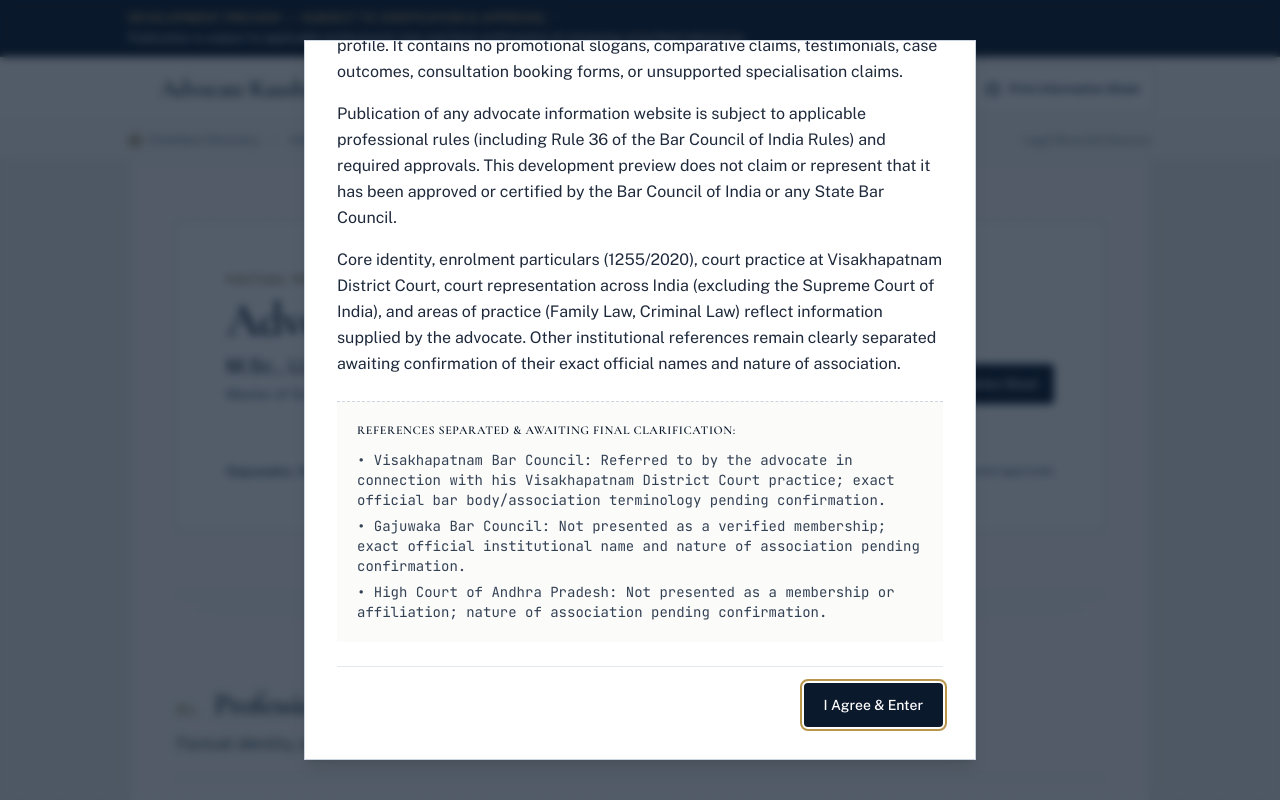
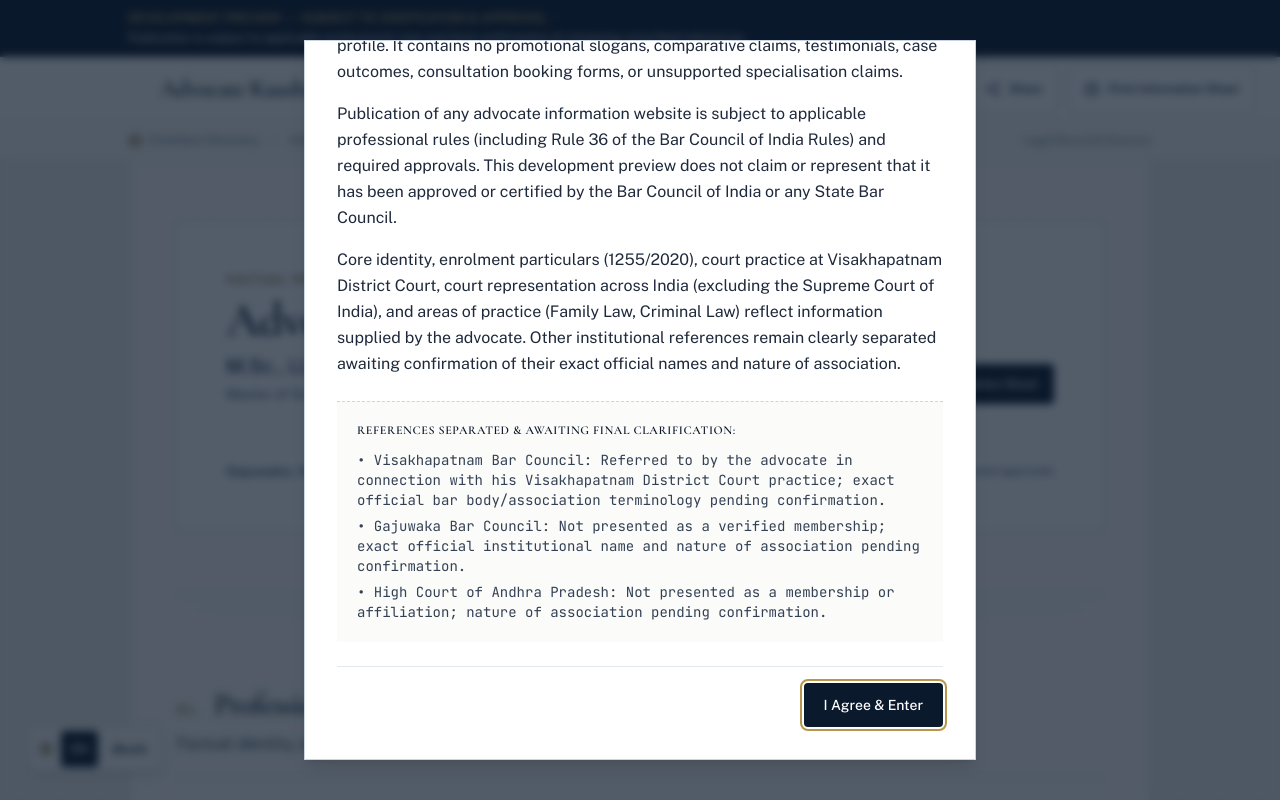
Before and after one commit to jawedimtiaz/advocate-kaushal-kishor, a React (Vite) app: page / in a window 1280 px wide. Shown: the top 800 px of the page. Built offline with nearby package versions, Linux system fonts and the light colour scheme.

Commit message:
feat(ui): add language switcher and share functionality
- Introduce a floating language switcher for improved accessibility.
- Add "Share" functionality to the header with clipboard support.
- Update translations to include UI labels for new features.

```diff
--- a/src/App.tsx
+++ b/src/App.tsx
@@ -14,6 +14,7 @@ import { SpecializationsTags } from './components/SpecializationsTags';
 import { ContactSection } from './components/ContactSection';
 import { Footer } from './components/Footer';
 import { RegulatoryModal } from './components/RegulatoryModal';
+import { FloatingLanguageSwitcher } from './components/FloatingLanguageSwitcher';
 
 const LANGUAGE_STORAGE_KEY = 'advocate_kk_language_pref';
 const BCI_DISCLAIMER_STORAGE_KEY = 'bci_disclaimer_accepted';
@@ -558,6 +559,17 @@ export default function App() {
         onLanguageChange={setLanguage}
       />
 
+      {/* Floating Minimalist Bottom-Left Language Switcher */}
+      <FloatingLanguageSwitcher
+        language={language}
+        onLanguageChange={setLanguage}
+        languageLabel={t.nav.languageLabel}
+        switcherEnActive={t.nav.languageSwitcherEnActive}
+        switcherEnInactive={t.nav.languageSwitcherEnInactive}
+        switcherTeActive={t.nav.languageSwitcherTeActive}
+        switcherTeInactive={t.nav.languageSwitcherTeInactive}
+      />
+
       {/* Discreet, Low-Profile 'Scroll to Top' Button */}
       <button
         type="button"
--- /dev/null
+++ b/src/components/FloatingLanguageSwitcher.tsx
@@ -0,0 +1,64 @@
+import React from 'react';
+import { Globe } from 'lucide-react';
+import { Language } from '../data/translations';
+
+interface FloatingLanguageSwitcherProps {
+  language: Language;
+  onLanguageChange: (lang: Language) => void;
+  languageLabel: string;
+  switcherEnActive: string;
+  switcherEnInactive: string;
+  switcherTeActive: string;
+  switcherTeInactive: string;
+}
+
+export const FloatingLanguageSwitcher: React.FC<FloatingLanguageSwitcherProps> = ({
+  language,
+  onLanguageChange,
+  languageLabel,
+  switcherEnActive,
+  switcherEnInactive,
+  switcherTeActive,
+  switcherTeInactive,
+}) => {
+  return (
+    <aside
+      aria-label={languageLabel}
+      className="no-print fixed bottom-5 left-5 sm:bottom-7 sm:left-7 z-30 inline-flex items-center gap-1 p-1 bg-[#FBFBF9]/95 backdrop-blur-md border border-[#CBD5E1] hover:border-[#B8964C]/70 shadow-md hover:shadow-lg rounded-lg transition-all duration-200"
+    >
+      <div className="pl-1.5 pr-1 text-[#785C22] shrink-0" aria-hidden="true">
+        <Globe className="w-3.5 h-3.5" />
+      </div>
+      <div role="group" aria-label={languageLabel} className="inline-flex items-center gap-1">
+        <button
+          type="button"
+          onClick={() => onLanguageChange('en')}
+          aria-pressed={language === 'en'}
+          aria-label={language === 'en' ? switcherEnActive : switcherEnInactive}
+          lang="en"
+          className={`min-h-[36px] min-w-[36px] px-2.5 py-1 text-xs font-semibold rounded transition-all duration-150 cursor-pointer focus-visible:outline-2 focus-visible:outline-offset-1 focus-visible:outline-[#B8964C] ${
+            language === 'en'
+              ? 'bg-[#0B192C] text-white shadow-xs'
+              : 'text-[#334155] hover:text-[#0B192C] hover:bg-[#F1F5F9]'
+          }`}
+        >
+          EN
+        </button>
+        <button
+          type="button"
+          onClick={() => onLanguageChange('te')}
+          aria-pressed={language === 'te'}
+          aria-label={language === 'te' ? switcherTeActive : switcherTeInactive}
+          lang="te"
+          className={`min-h-[36px] min-w-[36px] px-2.5 py-1 text-xs font-semibold rounded transition-all duration-150 cursor-pointer focus-visible:outline-2 focus-visible:outline-offset-1 focus-visible:outline-[#B8964C] ${
+            language === 'te'
+              ? 'bg-[#0B192C] text-white shadow-xs'
+              : 'text-[#334155] hover:text-[#0B192C] hover:bg-[#F1F5F9]'
+          }`}
+        >
+          తెలుగు
+        </button>
+      </div>
+    </aside>
+  );
+};
--- a/src/components/Header.tsx
+++ b/src/components/Header.tsx
@@ -1,5 +1,5 @@
 import React, { useEffect, useState } from 'react';
-import { Menu, Printer, X } from 'lucide-react';
+import { Check, Menu, Printer, Share2, X } from 'lucide-react';
 import { Language, TranslationContent } from '../data/translations';
 
 interface HeaderProps {
@@ -23,6 +23,7 @@ export const Header: React.FC<HeaderProps> = ({
   isPrinting = false,
 }) => {
   const [mobileMenuOpen, setMobileMenuOpen] = useState(false);
+  const [copied, setCopied] = useState(false);
 
   const navItems = [
     { href: '#professional-info', label: content.professional },
@@ -46,8 +47,56 @@ export const Header: React.FC<HeaderProps> = ({
     setMobileMenuOpen(false);
   };
 
+  const copyToClipboard = async () => {
+    try {
+      if (navigator.clipboard && navigator.clipboard.writeText) {
+        await navigator.clipboard.writeText(window.location.href);
+      } else {
+        const textarea = document.createElement('textarea');
+        textarea.value = window.location.href;
+        textarea.style.position = 'fixed';
+        textarea.style.opacity = '0';
+        document.body.appendChild(textarea);
+        textarea.select();
+        document.execCommand('copy');
+        document.body.removeChild(textarea);
+      }
+      setCopied(true);
+      setTimeout(() => setCopied(false), 2500);
+    } catch {
+      // Fallback failed silently
+    }
+  };
+
+  const handleShare = async () => {
+    const shareData = {
+      title: content.shareTitle || document.title,
+      text: `${content.brandName} (${content.brandQualification}) — Official Chambers Profile`,
+      url: window.location.href,
+    };
+
+    if (typeof navigator !== 'undefined' && navigator.share) {
+      try {
+        await navigator.share(shareData);
+        setCopied(true);
+        setTimeout(() => setCopied(false), 2500);
+      } catch (err: unknown) {
+        if (err instanceof Error && err.name !== 'AbortError') {
+          copyToClipboard();
+        }
+      }
+    } else {
+      copyToClipboard();
+    }
+  };
+
   return (
     <header className="sticky top-0 z-40 bg-[#FBFBF9]/95 backdrop-blur-sm border-b border-[#E2E8F0] no-print">
+      {/* Screen Reader Live Region for Share Feedback */}
+      <div className="sr-only" aria-live="polite" aria-atomic="true">
+        {copied ? content.shareSuccess : ''}
+      </div>
+
       <div className="max-w-5xl mx-auto px-4 sm:px-6 lg:px-8 h-16 flex items-center justify-between gap-3 sm:gap-8">
         {/* Zone 1: Single text element wordmark */}
         <a
@@ -74,7 +123,7 @@ export const Header: React.FC<HeaderProps> = ({
           ))}
         </nav>
 
-        {/* Zone 3: Bilingual Segmented Language Control, Print Action & Mobile Toggle */}
+        {/* Zone 3: Bilingual Segmented Language Control, Share Action, Print Action & Mobile Toggle */}
         <div className="flex items-center gap-2 sm:gap-3 shrink-0">
           <div
             role="group"
@@ -118,6 +167,30 @@ export const Header: React.FC<HeaderProps> = ({
               తెలుగు
             </button>
           </div>
+
+          {/* Web Share Action Button */}
+          <button
+            type="button"
+            onClick={handleShare}
+            aria-label={copied ? content.shareSuccess : content.shareLabel}
+            title={copied ? content.shareSuccess : content.shareLabel}
+            className={`${TOUCH_OVERLAY_CLASS} group relative inline-flex items-center justify-center gap-2 min-h-[48px] min-w-[48px] px-3.5 py-2 rounded-md border border-[#CBD5E1] bg-white text-[#0B192C] hover:bg-[#F8FAFC] hover:border-[#B8964C]/70 hover:shadow-xs hover:scale-105 active:bg-[#F1F5F9] active:scale-[0.98] text-xs font-medium transition-all transition-transform duration-150 ease-out whitespace-nowrap shrink-0 focus-visible:outline-2 focus-visible:outline-offset-2 focus-visible:outline-[#B8964C] cursor-pointer`}
+          >
+            {copied ? (
+              <Check
+                className="w-4 h-4 shrink-0 text-emerald-600 animate-in zoom-in-75 duration-200"
+                aria-hidden="true"
+              />
+            ) : (
+              <Share2
+                className="w-4 h-4 shrink-0 text-[#475569] group-hover:text-[#785C22] group-hover:scale-110 transition-transform duration-150 ease-out"
+                aria-hidden="true"
+              />
+            )}
+            <span className="hidden sm:inline group-hover:text-[#0B192C] transition-colors duration-150">
+              {copied ? content.shareSuccess : content.shareLabel}
+            </span>
+          </button>
 
           {onPrint && (
             <button
@@ -173,6 +246,20 @@ export const Header: React.FC<HeaderProps> = ({
               {item.label}
             </a>
           ))}
+          <button
+            type="button"
+            onClick={() => {
+              handleNavClick();
+              handleShare();
+            }}
+            className="flex items-center justify-between w-full min-h-[48px] py-3 px-3 text-sm font-medium text-[#0B192C] hover:bg-[#F1F5F9] rounded-md transition-colors focus-visible:outline-2 focus-visible:outline-[#B8964C] cursor-pointer"
+          >
+            <span className="flex items-center gap-2">
+              <Share2 className="w-4 h-4 text-[#785C22]" />
+              {copied ? content.shareSuccess : content.shareLabel}
+            </span>
+            {copied && <Check className="w-4 h-4 text-emerald-600" />}
+          </button>
         </nav>
       )}
     </header>
--- a/src/data/translations.ts
+++ b/src/data/translations.ts
@@ -39,6 +39,9 @@ export interface TranslationContent {
     breadcrumbAriaLabel: string;
     breadcrumbHome: string;
     breadcrumbOverview: string;
+    shareLabel: string;
+    shareSuccess: string;
+    shareTitle: string;
   };
   hero: {
     documentType: string;
@@ -202,6 +205,9 @@ export const translations: Record<Language, TranslationContent> = {
       breadcrumbAriaLabel: 'Breadcrumb trail',
       breadcrumbHome: 'Chambers Directory',
       breadcrumbOverview: 'Identity & Standing',
+      shareLabel: 'Share',
+      shareSuccess: 'Copied!',
+      shareTitle: 'Advocate Kaushal Kishor, M.Sc., LL.B. — Chambers Profile',
     },
     hero: {
       documentType: 'Factual Professional Information Profile',
@@ -525,6 +531,9 @@ export const translations: Record<Language, TranslationContent> = {
       breadcrumbAriaLabel: 'బ్రెడ్‌క్రంబ్ నావిగేషన్',
       breadcrumbHome: 'ఛాంబర్స్ డైరెక్టరీ',
       breadcrumbOverview: 'గుర్తింపు మరియు అర్హతలు',
+      shareLabel: 'షేర్ చేయండి',
+      shareSuccess: 'కాపీ చేయబడింది!',
+      shareTitle: 'న్యాయవాది కౌశల్ కిషోర్, M.Sc., LL.B. — ప్రొఫెషనల్ ప్రొఫైల్',
     },
     hero: {
       documentType: 'వాస్తవిక వృత్తిపరమైన సమాచార ప్రొఫైల్',
```
